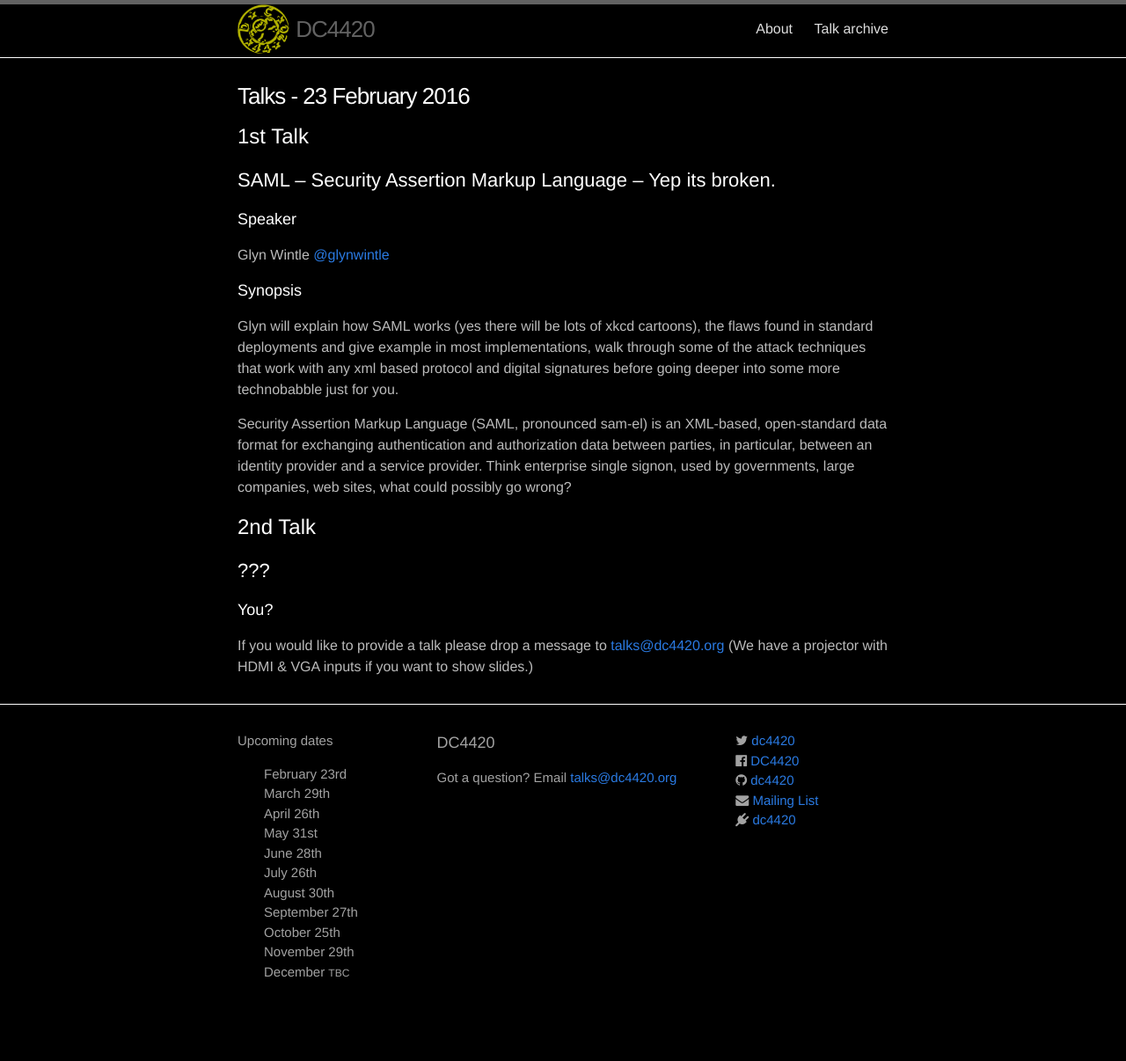
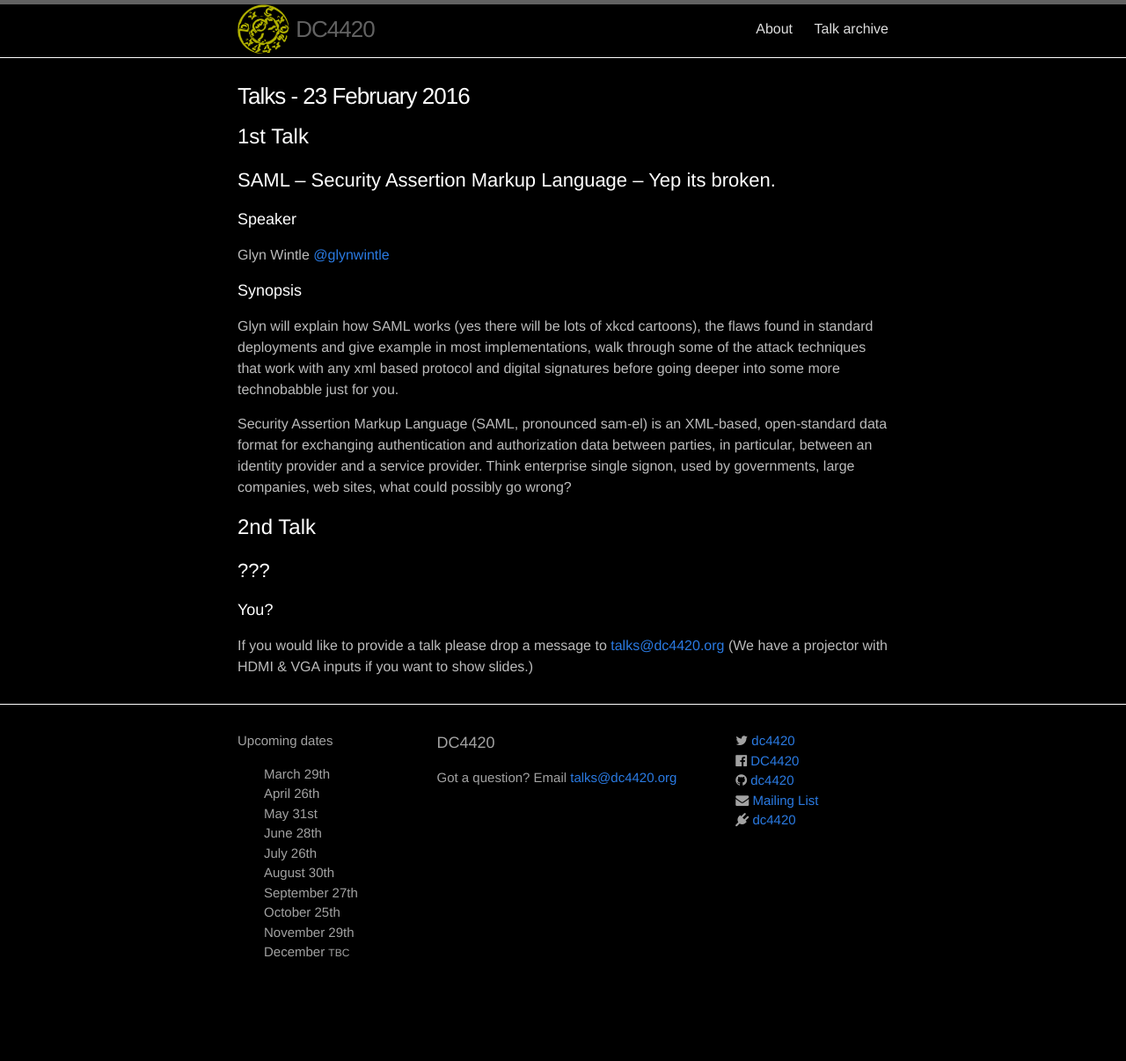
Before and after one commit to dc4420/website, a Jekyll site: the page built from index.html, in a window 1280 px wide. Shown: the whole page at 88% size. Built offline with Jekyll 4.4.1, drawn with Linux system fonts in a browser that asks for light colours; nearby versions of some CDN libraries; after the commit the page ends 1184 px from its top, so only the background shows below that.

Commit message:
Remove February date from footer

```diff
--- a/_includes/footer.html
+++ b/_includes/footer.html
@@ -7,7 +7,6 @@
       <div class="footer-col  footer-col-1">
         <p class="text">Upcoming dates</p>
         <ul class="future-events">
-          <li>February 23rd</li>
           <li>March 29th</li>
           <li>April 26th</li>
           <li>May 31st</li>
```
